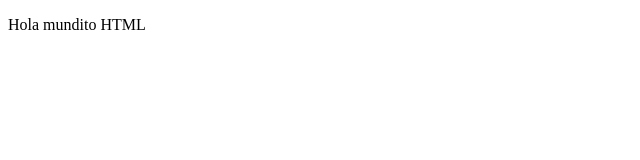
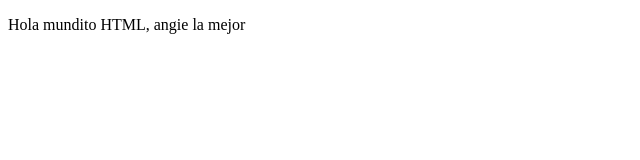
Before and after one commit to AngieZapata/PruebaGitComandos, a plain HTML site: page index.html in a window 1280 px wide. Shown: the whole page, without its empty margins (0-640 px from the left). Drawn offline with Linux system fonts and the light colour scheme.

Commit message:
El index cambio de mensaje

```diff
--- a/index.html
+++ b/index.html
@@ -8,7 +8,7 @@
 <body>
     <div class="Container">
         <div class="row">
-            <p>Hola mundito HTML</p>
+            <p>Hola mundito HTML, angie la mejor</p>
         </div>
     </div>
 </body>
```
